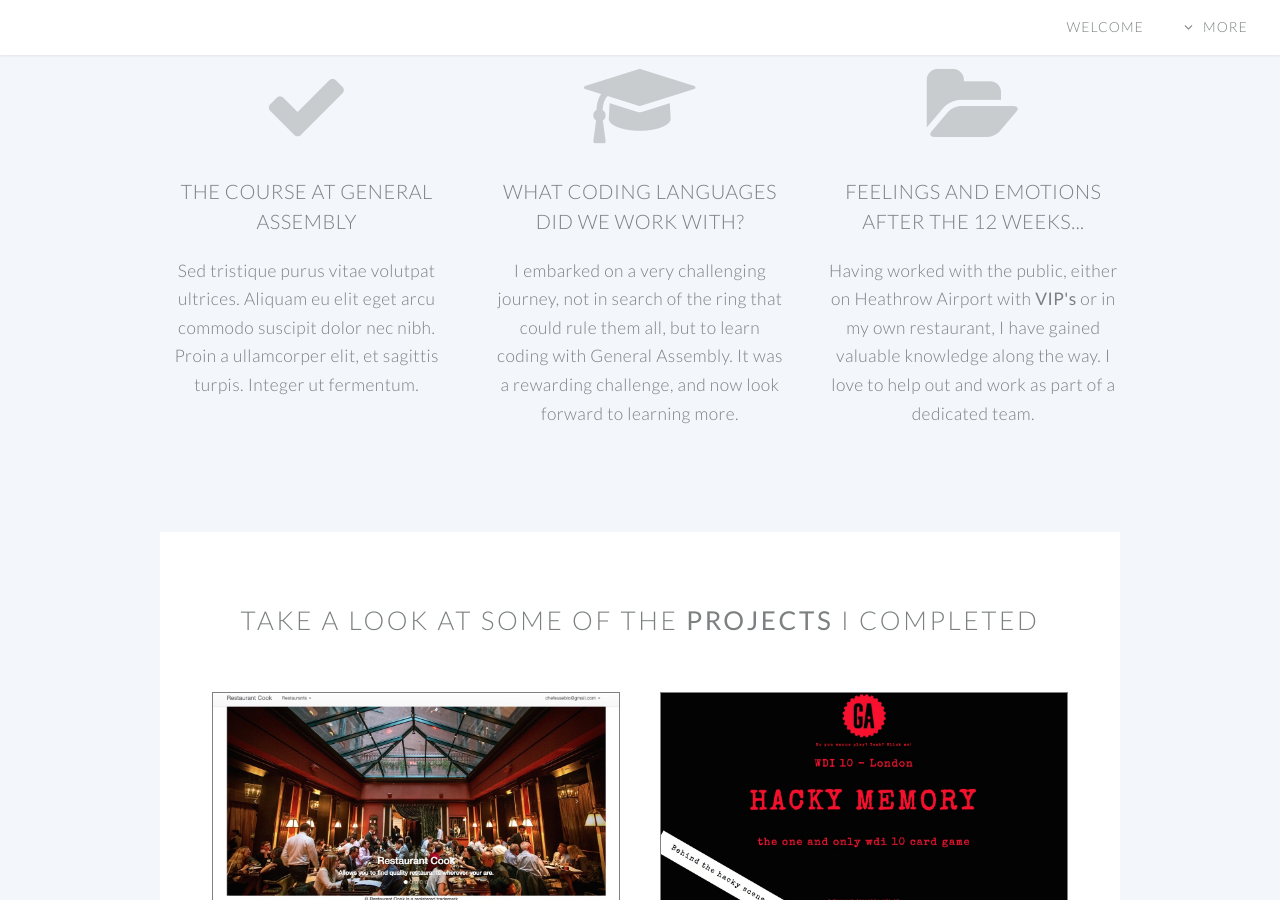
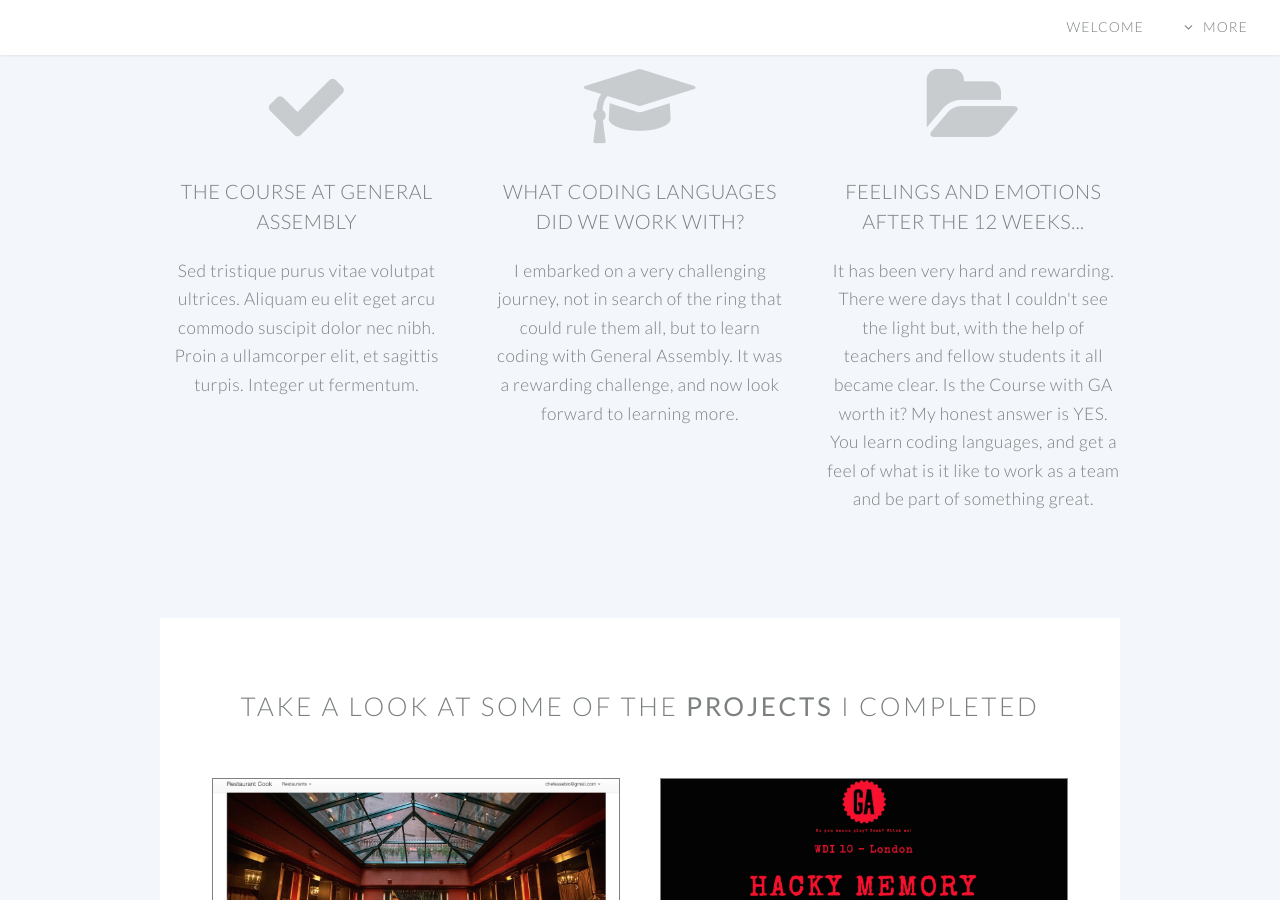
Before and after one commit to eusegone/eusegone.github.io, a Jekyll site: the page built from index.html, in a window 1280 px wide and 900 px high, scrolled down 1297 px. Built offline with Jekyll 4.4.1, drawn with Linux system fonts in a browser that asks for light colours.

Commit message:
adding about me part 1

```diff
--- a/index.html
+++ b/index.html
@@ -78,7 +78,7 @@ layout: landing-page
 									<header>
 										<h3>Feelings and emotions after the 12 weeks...</h3>
 									</header>
-									<p>Having worked with the public, either on Heathrow Airport with <strong>VIP's</strong> or in my own restaurant, I have gained valuable knowledge along the way. I love to help out and work as part of a dedicated team.</p>
+									<p>It has been very hard and rewarding.  There were days that I couldn't see the light but, with the help of teachers and fellow students it all became clear.  Is the Course with GA worth it? My honest answer is YES.  You learn coding languages, and get a feel of what is it like to work as a team and be part of something great.</p>
 								</section>
 
 							</div>
```
